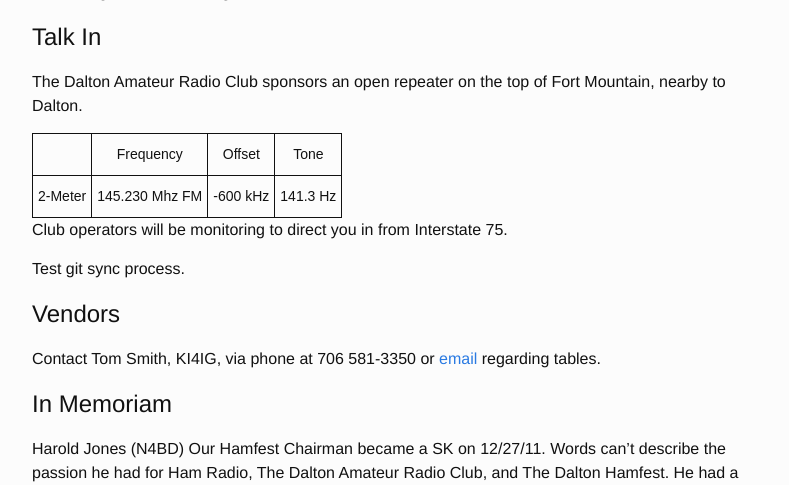
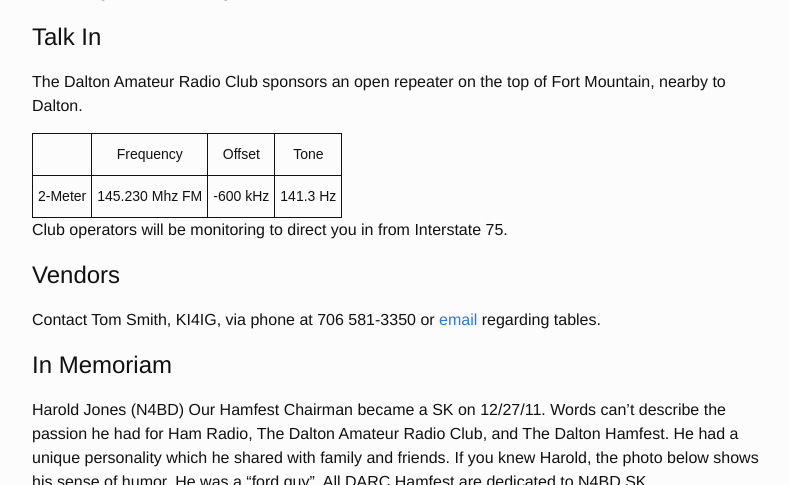
Before and after one commit to n00tz/darc-jekyll, a Jekyll site: the page built from hamfest.md, in a window 1280 px wide and 900 px high, scrolled down 931 px, cut to the strip 0-485 px from the top of the window. Shown: the whole strip, without its empty margins (238-1027 px from the left). Built offline with Jekyll 4.4.1, drawn with Linux system fonts in a browser that asks for light colours.

Commit message:
undo test

```diff
--- a/hamfest.md
+++ b/hamfest.md
@@ -55,8 +55,6 @@
 
 Club operators will be monitoring to direct you in from Interstate 75.
 
-Test git sync process.
-
 # Vendors
 
 Contact Tom Smith, KI4IG, via phone at 706 581-3350 or [email](mailto:W4DRC@yahoo.com) regarding tables.
```
